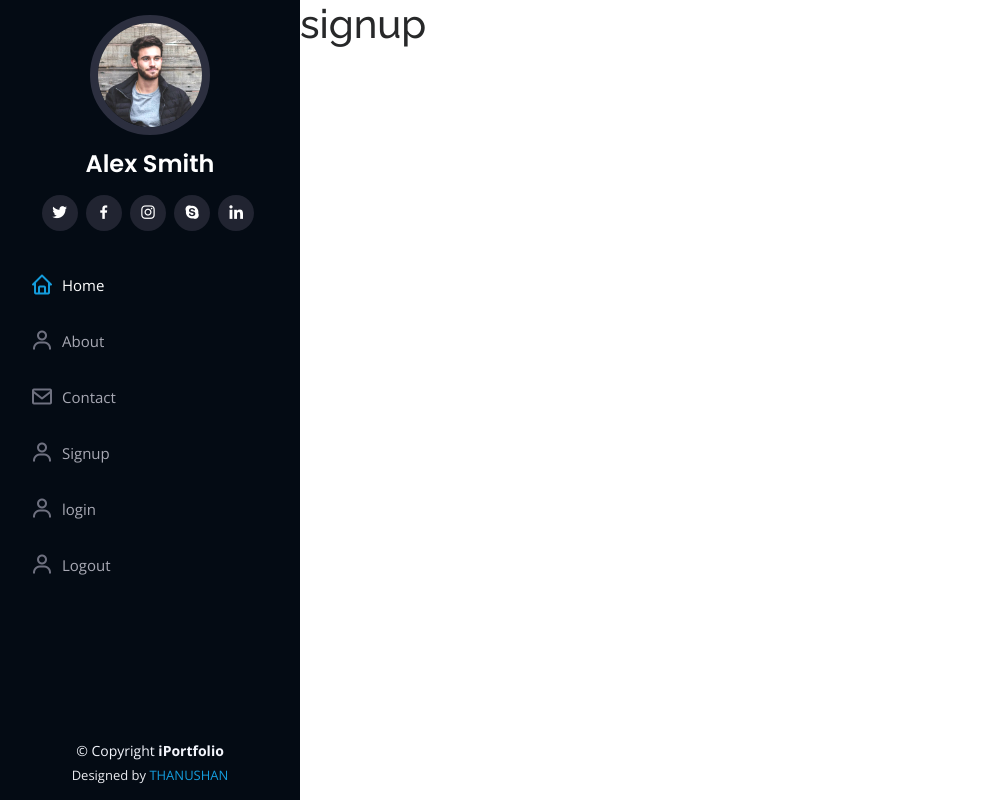
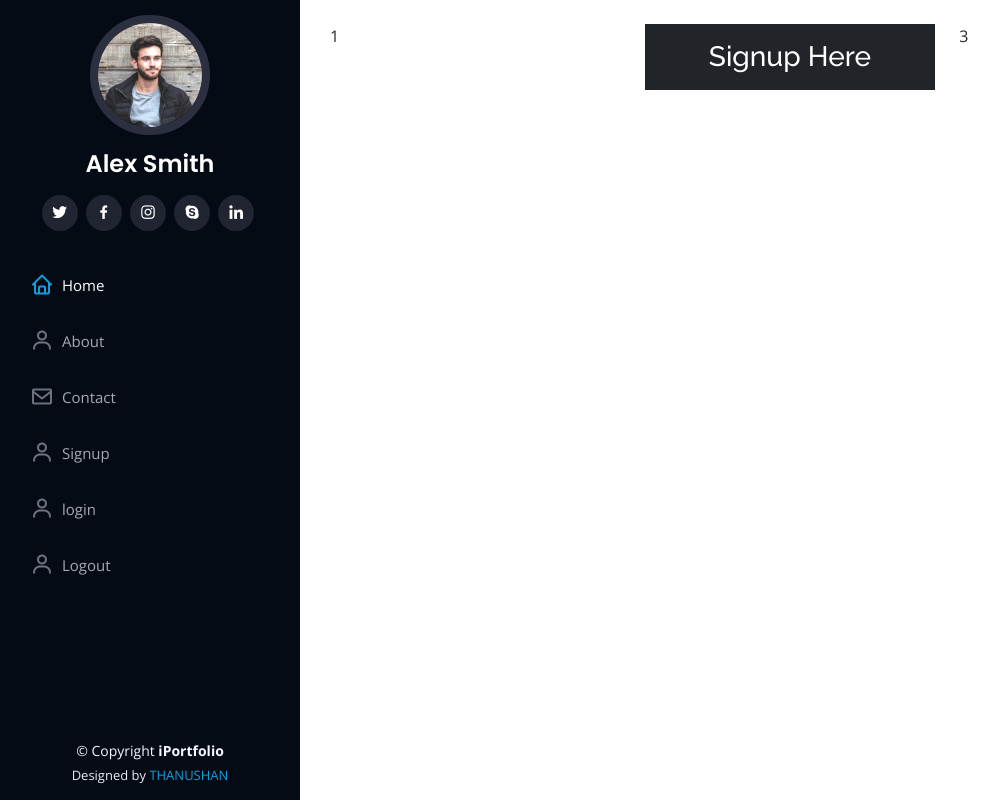
Before and after one commit to Thanushan1523/DYNAMIC-WEBSITEPORTFOLIO, a Django app: page /auth/signup/ in a window 1280 px wide. Shown: the whole page, without its empty margins (0-999 px from the left). Run offline with Django 4.2, Linux system fonts and the light colour scheme; some libraries are stand-ins or nearby versions.

Commit message:
developing signup page

```diff
--- a/templates/signup.html
+++ b/templates/signup.html
@@ -3,5 +3,18 @@
 {% block title %} Sign-up{% endblock title %}
 
 {% block body %}
-    <h1>signup</h1>
+
+<div class="container mt-4" >
+
+    <div class="row">
+        <div class="col-md-4">1</div>
+        <div class="col-md-4">
+           <h3 class="text-white bg-dark text-center p-3 "> Signup Here</h3>
+
+        </div>
+        <div class="col-md-4">3</div>
+    </div>
+
+</div>
+
       {% endblock body %}
```
